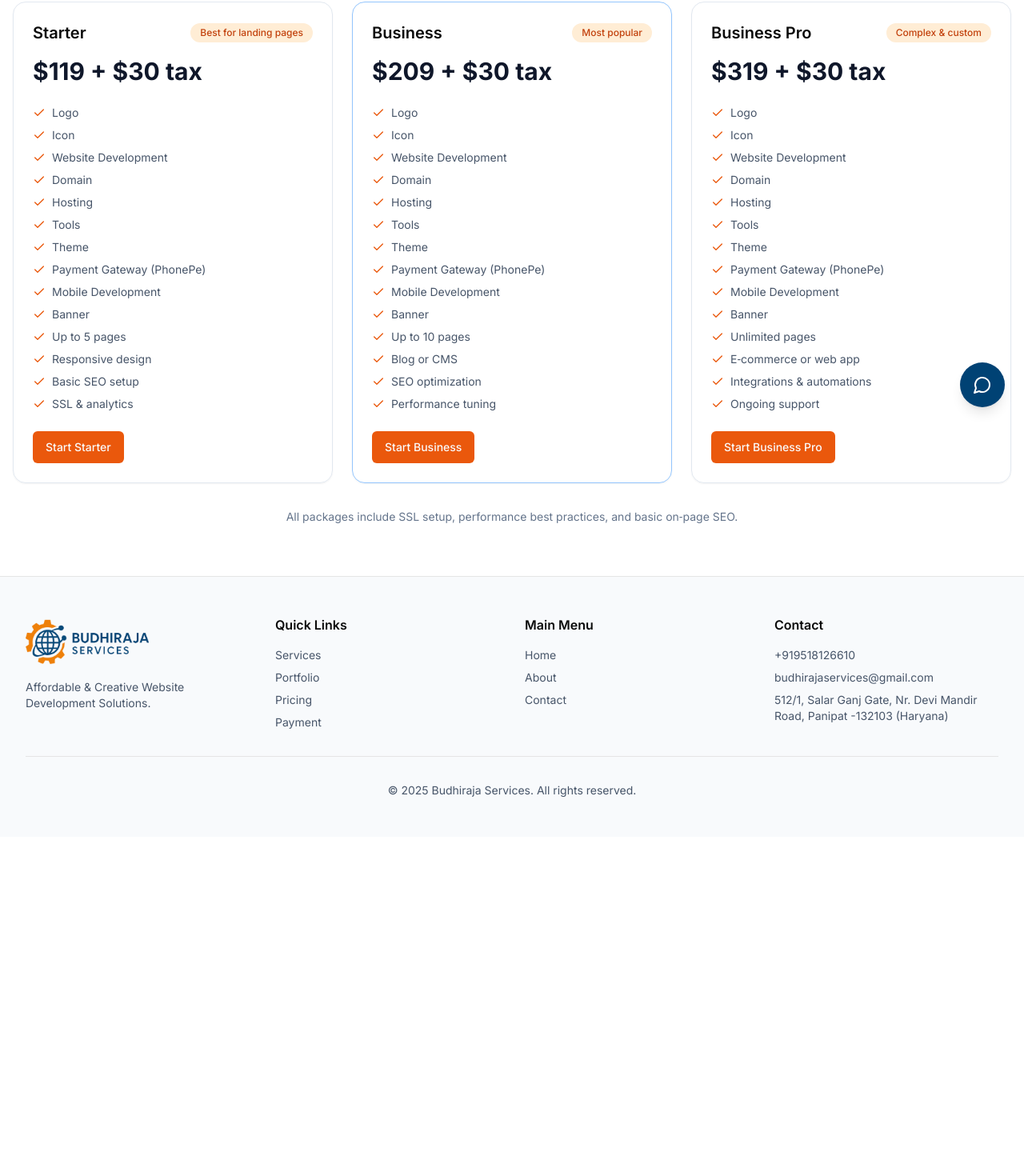
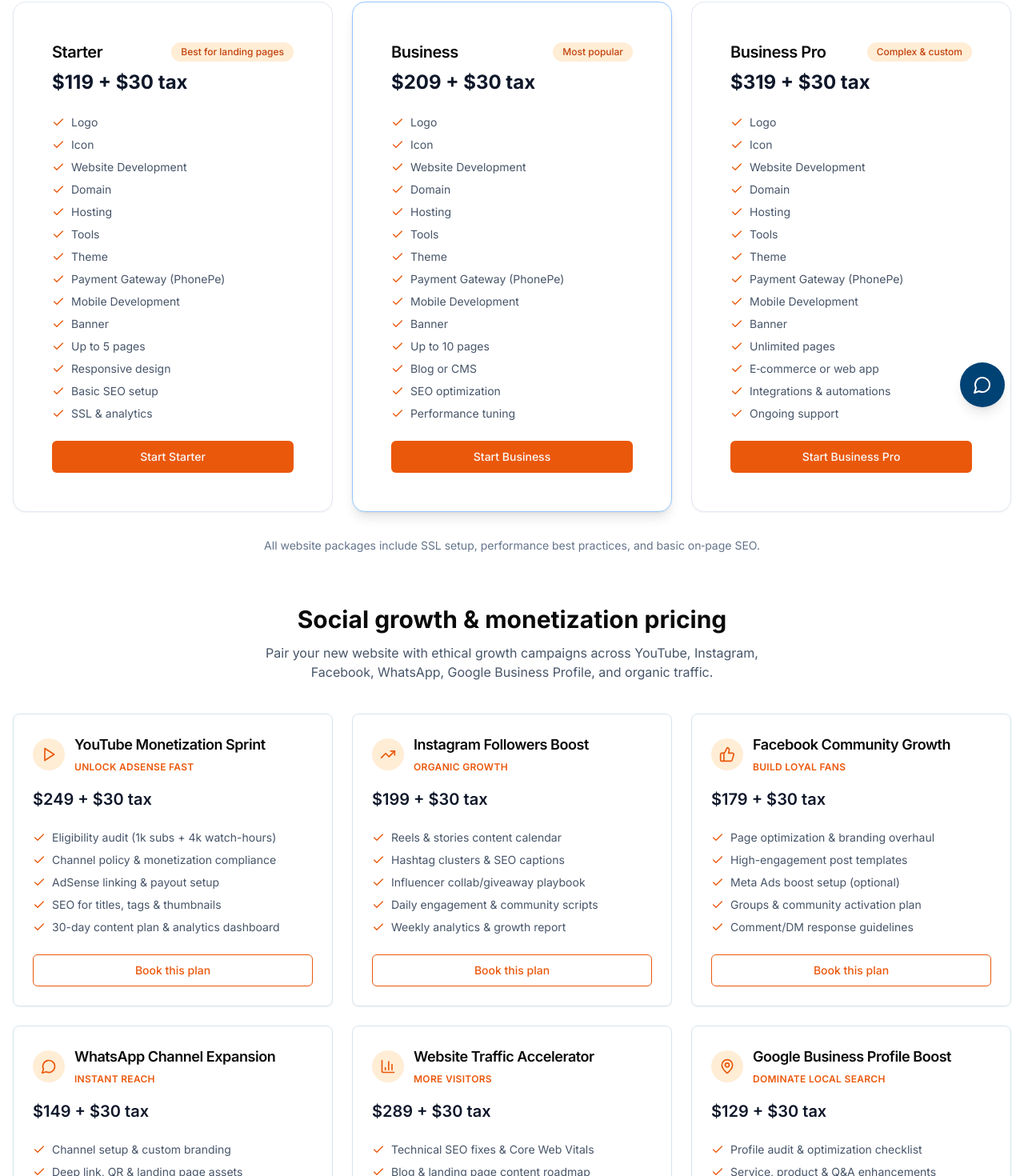
Before and after one commit to budhirajaservices/budhirajaproperties, a Next.js app: page /pricing in a window 1280 px wide. Shown: the part 267-1737 px from the top of the page at 80% size. Before the commit the page ends 1313 px from the top, so only its background shows below. Built offline with nearby package versions, Linux system fonts and the light colour scheme.

Commit message:
feat: add Social Growth & Monetization pricing section
Introduce 6 new plans with consistent format and CTA button.

Co-authored-by: null <214285913+budhirajaservices@users.noreply.github.com>

```diff
--- a/app/(site)/pricing/page.tsx
+++ b/app/(site)/pricing/page.tsx
@@ -1,13 +1,14 @@
 import type { Metadata } from "next"
-import { Check } from "lucide-react"
+import { Check, Play, TrendingUp, ThumbsUp, MessageCircle, BarChart3, MapPin } from "lucide-react"
 import { Button } from "@/components/ui/button"
+import { Card, CardContent, CardHeader, CardTitle } from "@/components/ui/card"
 
 export const metadata: Metadata = {
   title: "Pricing | Budhiraja Services",
   description: "Transparent website design & development packages with clear deliverables.",
 }
 
-const tiers = [
+const websiteTiers = [
   {
     name: "Starter",
     price: "$119 + $30 tax",
@@ -77,51 +78,191 @@ const tiers = [
   },
 ]
 
+const growthPlans = [
+  {
+    name: "YouTube Monetization Sprint",
+    price: "$249 + $30 tax",
+    highlight: "Unlock AdSense fast",
+    icon: Play,
+    features: [
+      "Eligibility audit (1k subs + 4k watch-hours)",
+      "Channel policy & monetization compliance",
+      "AdSense linking & payout setup",
+      "SEO for titles, tags & thumbnails",
+      "30-day content plan & analytics dashboard",
+    ],
+  },
+  {
+    name: "Instagram Followers Boost",
+    price: "$199 + $30 tax",
+    highlight: "Organic growth",
+    icon: TrendingUp,
+    features: [
+      "Reels & stories content calendar",
+      "Hashtag clusters & SEO captions",
+      "Influencer collab/giveaway playbook",
+      "Daily engagement & community scripts",
+      "Weekly analytics & growth report",
+    ],
+  },
+  {
+    name: "Facebook Community Growth",
+    price: "$179 + $30 tax",
+    highlight: "Build loyal fans",
+    icon: ThumbsUp,
+    features: [
+      "Page optimization & branding overhaul",
+      "High-engagement post templates",
+      "Meta Ads boost setup (optional)",
+      "Groups & community activation plan",
+      "Comment/DM response guidelines",
+    ],
+  },
+  {
+    name: "WhatsApp Channel Expansion",
+    price: "$149 + $30 tax",
+    highlight: "Instant reach",
+    icon: MessageCircle,
+    features: [
+      "Channel setup & custom branding",
+      "Deep link, QR & landing page assets",
+      "Broadcast calendar & automation ideas",
+      "Cross-promotion funnels & scripts",
+      "Compliance & anti-spam checklist",
+    ],
+  },
+  {
+    name: "Website Traffic Accelerator",
+    price: "$289 + $30 tax",
+    highlight: "More visitors",
+    icon: BarChart3,
+    features: [
+      "Technical SEO fixes & Core Web Vitals",
+      "Blog & landing page content roadmap",
+      "White-hat backlinks & citations",
+      "Analytics/GA4 goals & conversion funnels",
+      "Monthly performance + growth report",
+    ],
+  },
+  {
+    name: "Google Business Profile Boost",
+    price: "$129 + $30 tax",
+    highlight: "Dominate local search",
+    icon: MapPin,
+    features: [
+      "Profile audit & optimization checklist",
+      "Service, product & Q&A enhancements",
+      "Review generation templates & flows",
+      "Weekly posts & UTM tracking plan",
+      "Local citations & map-pack strategy",
+    ],
+  },
+]
+
 export default function PricingPage() {
   return (
-    <div className="container mx-auto px-4 py-16">
+    <div className="container mx-auto px-4 py-16 space-y-16">
+      <section>
         <div className="text-center">
           <h1 className="text-3xl font-bold">Simple, transparent pricing</h1>
-        <p className="mt-2 text-slate-600">Choose a package that fits your goals. No surprises.</p>
+          <p className="mt-2 text-slate-600">Choose a website package that fits your goals. No surprises.</p>
         </div>
 
         <div className="mt-10 grid gap-6 lg:grid-cols-3">
-        {tiers.map((t) => (
-          <div
-            key={t.name}
+          {websiteTiers.map((tier) => (
+            <Card
+              key={tier.name}
               className={[
-              "rounded-2xl border p-6 shadow-sm",
-              t.featured ? "border-blue-300 shadow-lg" : "border-slate-200",
+                "h-full rounded-2xl border p-6 shadow-sm transition-shadow",
+                tier.featured ? "border-blue-300 shadow-lg" : "border-slate-200 hover:shadow-md",
               ].join(" ")}
             >
+              <CardHeader className="space-y-2">
                 <div className="flex items-center justify-between">
-              <h3 className="text-xl font-semibold">{t.name}</h3>
-              {t.highlight && (
+                  <CardTitle className="text-xl font-semibold">{tier.name}</CardTitle>
+                  {tier.highlight && (
                     <span className="rounded-full bg-orange-100 px-3 py-1 text-xs font-medium text-orange-700">
-                  {t.highlight}
+                      {tier.highlight}
                     </span>
                   )}
                 </div>
-            <p className="mt-4 text-3xl font-bold text-slate-900">{t.price}</p>
-            <ul className="mt-6 space-y-2 text-sm text-slate-600">
-              {t.features.map((f) => (
-                <li key={f} className="flex items-center gap-2">
-                  <Check className="h-4 w-4 text-orange-600" /> {f}
+                <p className="text-2xl font-bold text-slate-900">{tier.price}</p>
+              </CardHeader>
+              <CardContent className="flex flex-col gap-6">
+                <ul className="space-y-2 text-sm text-slate-600">
+                  {tier.features.map((feature) => (
+                    <li key={feature} className="flex items-start gap-2">
+                      <Check className="mt-0.5 h-4 w-4 flex-shrink-0 text-orange-600" />
+                      <span>{feature}</span>
                     </li>
                   ))}
                 </ul>
-            <div className="mt-6">
                 <Button asChild className="bg-orange-600 hover:bg-orange-700">
-                <a href="/contact">{t.cta}</a>
+                  <a href="/contact">{tier.cta}</a>
                 </Button>
-            </div>
-          </div>
+              </CardContent>
+            </Card>
           ))}
         </div>
 
         <p className="mt-8 text-center text-sm text-slate-500">
-        All packages include SSL setup, performance best practices, and basic on‑page SEO.
+          All website packages include SSL setup, performance best practices, and basic on‑page SEO.
         </p>
+      </section>
+
+      <section>
+        <div className="text-center space-y-3">
+          <h2 className="text-3xl font-bold">Social growth & monetization pricing</h2>
+          <p className="text-slate-600 max-w-2xl mx-auto">
+            Pair your new website with ethical growth campaigns across YouTube, Instagram, Facebook, WhatsApp, Google
+            Business Profile, and organic traffic.
+          </p>
+        </div>
+
+        <div className="mt-10 grid gap-6 md:grid-cols-2 xl:grid-cols-3">
+          {growthPlans.map((plan) => (
+            <Card key={plan.name} className="h-full border-blue-100 hover:shadow-lg transition-shadow">
+              <CardHeader className="space-y-4">
+                <div className="flex items-center gap-3">
+                  <span className="inline-flex h-10 w-10 items-center justify-center rounded-full bg-orange-100 text-orange-600">
+                    <plan.icon className="h-5 w-5" />
+                  </span>
+                  <div>
+                    <CardTitle className="text-lg">{plan.name}</CardTitle>
+                    {plan.highlight ? (
+                      <span className="mt-1 inline-block text-xs font-semibold uppercase tracking-wide text-orange-600">
+                        {plan.highlight}
+                      </span>
+                    ) : null}
+                  </div>
+                </div>
+                <p className="text-xl font-semibold text-slate-900">{plan.price}</p>
+              </CardHeader>
+              <CardContent className="flex flex-col gap-6">
+                <ul className="space-y-2 text-sm text-slate-600">
+                  {plan.features.map((feature) => (
+                    <li key={feature} className="flex items-start gap-2">
+                      <Check className="mt-0.5 h-4 w-4 flex-shrink-0 text-orange-600" />
+                      <span>{feature}</span>
+                    </li>
+                  ))}
+                </ul>
+                <Button
+                  asChild
+                  variant="outline"
+                  className="border-orange-600 text-orange-600 hover:bg-orange-50 bg-transparent"
+                >
+                  <a href="/proposal?service=growth">Book this plan</a>
+                </Button>
+              </CardContent>
+            </Card>
+          ))}
+        </div>
+
+        <p className="mt-8 text-center text-xs text-slate-500">
+          All growth plans use white‑hat strategies aligned with platform policies. Custom bundles available on request.
+        </p>
+      </section>
     </div>
   )
 }
```
Lines whose indentation alone changed are shown as unchanged.
